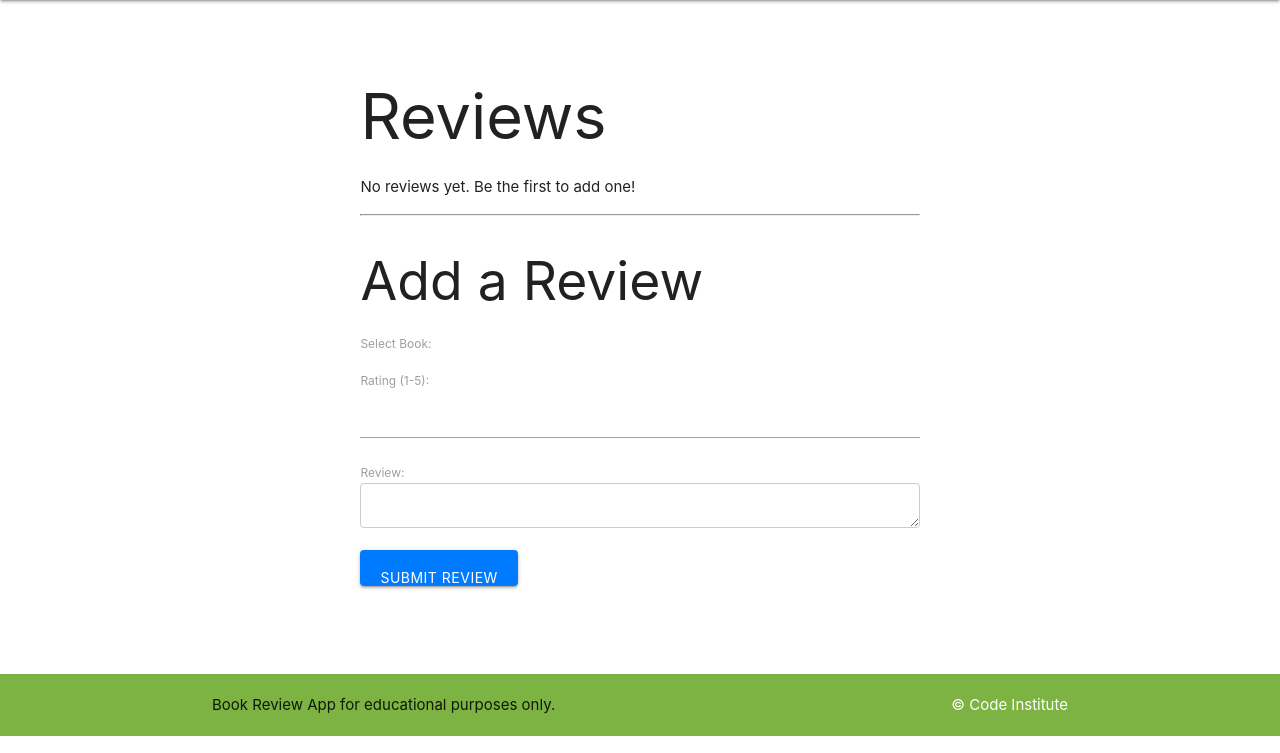
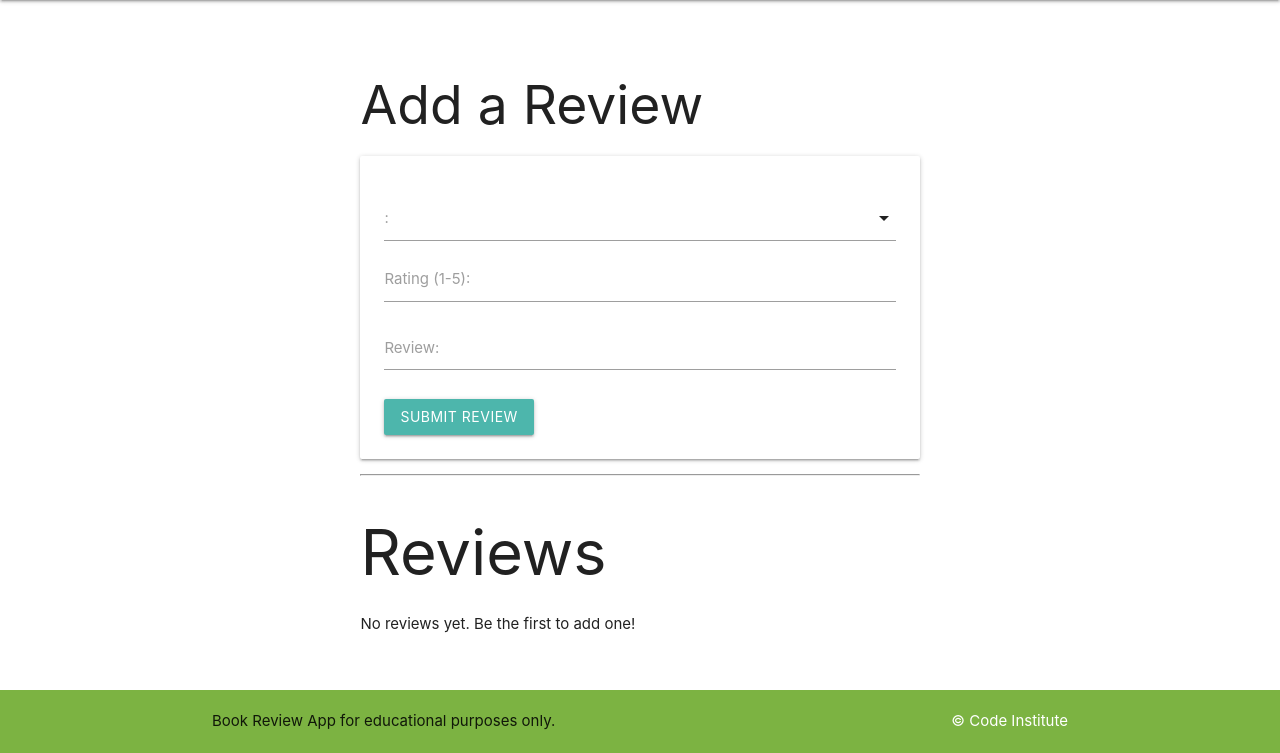
Before and after one commit to Ramil96/book-application, a Flask app: page /reviews in a window 1280 px wide. Shown: the part 64-817 px from the top of the page. Run offline with Flask 3, Linux system fonts and the light colour scheme.

Commit message:
updated reviews page

```diff
--- a/taskmanager/templates/reviews.html
+++ b/taskmanager/templates/reviews.html
@@ -2,49 +2,72 @@
 
 {% block content %}
   <div class="container">
+    <!-- Leave a Review Form (Moved to the top) -->
+    <h2>Add a Review</h2>
+    <form method="POST" action="{{ url_for('add_review') }}" class="card-panel">
+      <div class="input-field">
+        <label for="book_id">:</label>
+        <select name="book_id" id="book_id" required>
+          {% for book in books %}
+            <option value="{{ book.id }}">{{ book.title }}</option>
+          {% endfor %}
+        </select>
+      </div>
+
+      <div class="input-field">
+        <label for="rating">Rating (1-5):</label>
+        <input type="number" name="rating" id="rating" min="1" max="5" required>
+      </div>
+
+      <div class="input-field">
+        <label for="review_text">Review:</label>
+        <textarea name="review_text" id="review_text" class="materialize-textarea" rows="4" required></textarea>
+      </div>
+
+      <button type="submit" class="btn waves-effect waves-light teal lighten-2">Submit Review</button>
+    </form>
+
+    <hr>
+
+    <!-- Display Reviews -->
     <h1>Reviews</h1>
+    {% if reviews %}
+      <div class="row">
+        {% for review in reviews %}
+          <div class="col s12 m6 l4">
+            <div class="card hoverable" style="padding: 20px; border-radius: 8px;">
+              <div class="card-content">
+                <h3 style="font-size: 1.5rem; color: #00796b; font-weight: bold;">{{ review.book.title }}</h3>
+                <p><strong style="font-size: 1.1rem;">Rating:</strong> <span style="font-size: 1.2rem; color: #00796b;">{{ review.rating }}/5</span></p>
+                <p style="font-style: italic; color: #616161;">{{ review.review_text[:150] }}{% if review.review_text|length > 150 %}...{% endif %}</p> <!-- Preview of the review -->
+                <a href="#modal{{ review.id }}" class="modal-trigger" style="color: #00796b; text-decoration: underline;">Read full review</a>
+                <p><em>Genre: {{ review.book.genre.genre_name }}</em></p>
+              </div>
+            </div>
+          </div>
 
-    <!-- Display Reviews in a Grid -->
-    {% if reviews %}
-      <div class="reviews-grid">
-        {% for review in reviews %}
-          <div class="review-card">
-            <h3>{{ review.book.title }}</h3>
-            <p><strong>Rating:</strong> {{ review.rating }}/5</p>
-            <p>{{ review.review_text }}</p>
-            <p><em>Genre: {{ review.book.genre.genre_name }}</em></p>
+          <!-- Modal for Full Review -->
+          <div id="modal{{ review.id }}" class="modal">
+            <div class="modal-content">
+              <h4>{{ review.book.title }}</h4>
+              <p><strong>Rating:</strong> {{ review.rating }} / 5</p>
+              <p>{{ review.review_text }}</p>
+              <p><em>Genre: {{ review.book.genre.genre_name }}</em></p>
+            </div>
+            <div class="modal-footer">
+              <a href="#!" class="modal-close waves-effect waves-green btn-flat">Close</a>
+            </div>
           </div>
         {% endfor %}
       </div>
     {% else %}
       <p>No reviews yet. Be the first to add one!</p>
     {% endif %}
+  </div>
 
-    <hr>
-
-    <!-- Add a Review -->
-    <h2>Add a Review</h2>
-    <form method="POST" action="{{ url_for('add_review') }}" class="review-form">
-      <div class="form-group">
-        <label for="book_id">Select Book:</label>
-        <select name="book_id" id="book_id" class="form-control" required>
-          {% for book in books %}
-            <option value="{{ book.id }}">{{ book.title }}</option>
-          {% endfor %}
-        </select>
-      </div>
-
-      <div class="form-group">
-        <label for="rating">Rating (1-5):</label>
-        <input type="number" name="rating" id="rating" class="form-control" min="1" max="5" required>
-      </div>
-
-      <div class="form-group">
-        <label for="review_text">Review:</label>
-        <textarea name="review_text" id="review_text" class="form-control" rows="4" required></textarea>
-      </div>
-
-      <button type="submit" class="btn btn-primary">Submit Review</button>
-    </form>
-  </div>
+  <script>
+    document.addEventListener('DOMContentLoaded', function() {
+      M.AutoInit();  // Initializes Materialize elements like selects, modals, and textareas
+    });
+  </script>
 {% endblock %}
```
Also changed, not shown: taskmanager/templates/book_detail.html (+23 -7 lines), taskmanager/templates/genres.html (+30 -20 lines).
